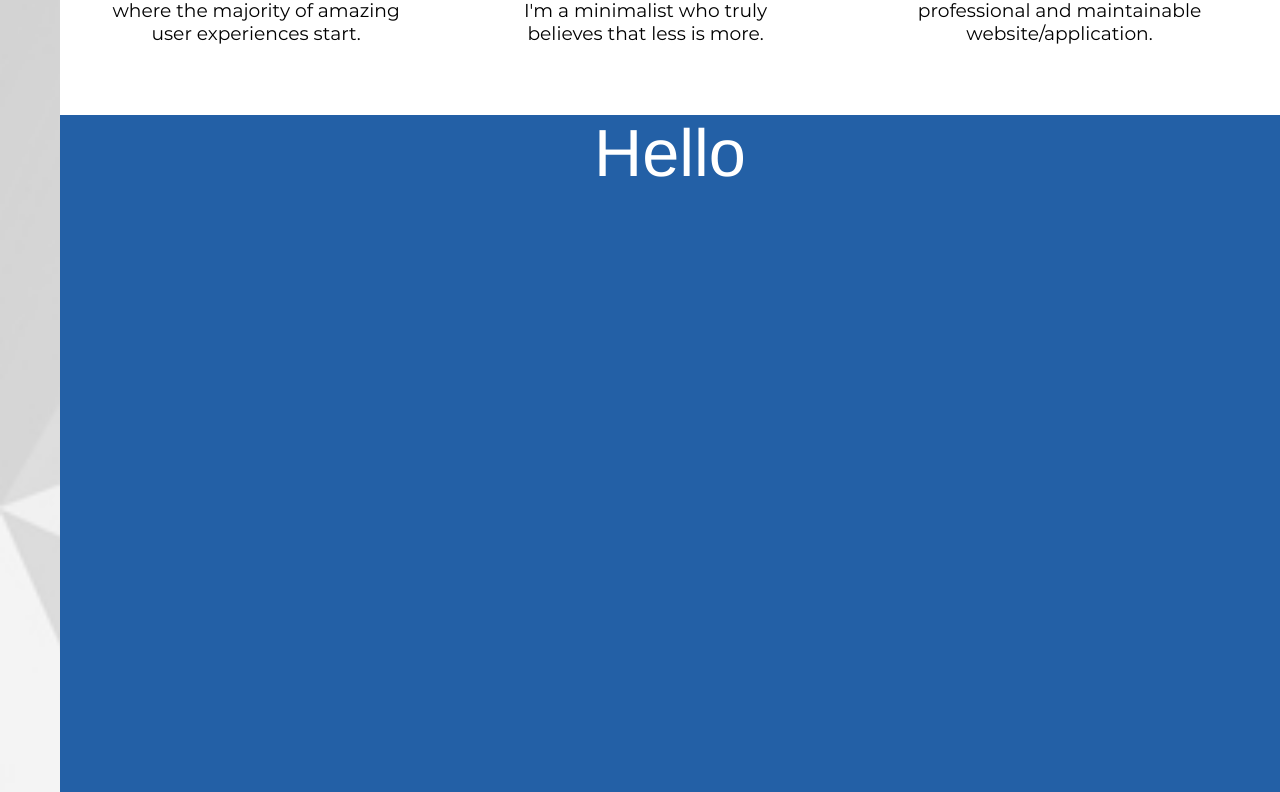
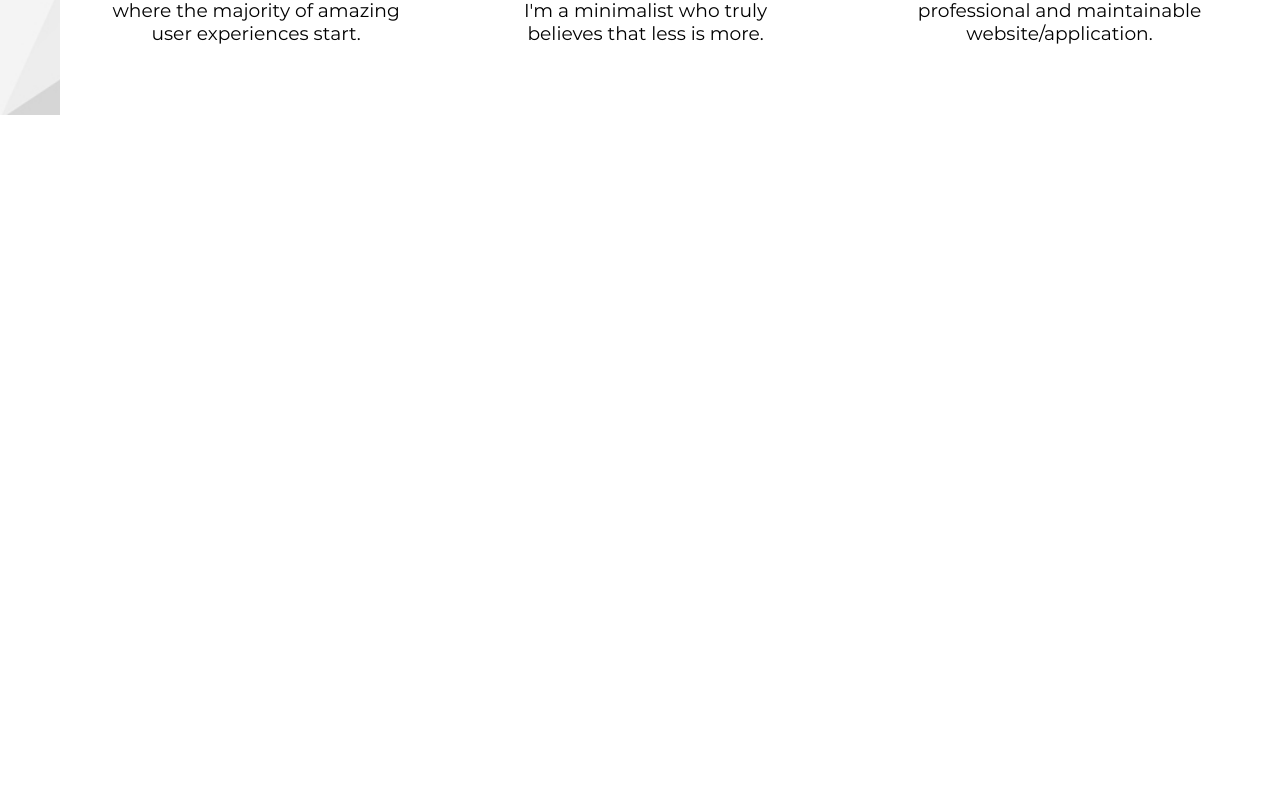
Before and after one commit to Jadeng24/gd-portfolio, a React (Create React App) app: page / in a window 1280 px wide. Shown: the part 1168-1960 px from the top of the page. After the commit the page ends 1283 px from the top, so only its background shows below. Built offline with nearby package versions, Linux system fonts and the light colour scheme.

Commit message:
homepage

```diff
--- a/src/Components/Home/Home.js
+++ b/src/Components/Home/Home.js
@@ -114,8 +114,8 @@ class Home extends Component {
 
                         </div>
 
-                        <div className='homeMid midSec2'>
-                            <h1>Hello</h1>
+                        {/* <div className='homeMid midSec2'>
+                            <h1>View Projects</h1>
                         </div>
 
                         <div className='homeMid midSec3'>
@@ -124,7 +124,7 @@ class Home extends Component {
 
                         <div className='homeMid midSec4'>
                             <h1>Hello</h1>
-                        </div>
+                        </div> */}
 
 
                     </div>
```
